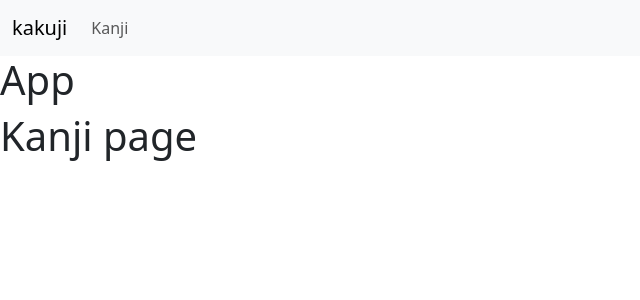
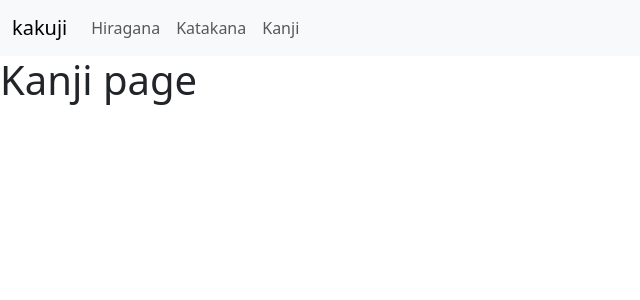
Before and after one commit to dyikwong/kakuji, a React (Vite) app: page /kanji in a window 1280 px wide. Shown: the top 300 px of the page, without its empty margins (0-640 px from the left). Built offline with nearby package versions, Linux system fonts and the light colour scheme.

Commit message:
add hiragana/katakana routing and placeholder pages

```diff
--- a/src/App.jsx
+++ b/src/App.jsx
@@ -2,16 +2,19 @@ import { useState } from 'react'
 import { Route, Routes } from 'react-router-dom';
 import Navbar from './components/Navbar';
 import Kanji from './Kanji';
+import Hiragana from './Hiragana';
+import Katakana from './Katakana';
 
-// import { Route, Routes } from 'react-router-dom';
+
 function App() {
 
   return (
     <div className="App">
       <Navbar />
-      <h1>App</h1>
       <Routes>
         <Route path="/kanji" element={<Kanji />} />
+        <Route path="/hiragana" element={<Hiragana />} />
+        <Route path="/katakana" element={<Katakana />} />
 
       </Routes>
     </div>
--- /dev/null
+++ b/src/Hiragana.jsx
@@ -0,0 +1,13 @@
+import React from 'react'
+import Navbar from './components/Navbar'
+
+function Hiragana() {
+
+	return (
+		<>
+			<h1>Hiragana page</h1>
+		</>
+	);
+}
+
+export default Hiragana;
--- /dev/null
+++ b/src/Katakana.jsx
@@ -0,0 +1,13 @@
+import React from 'react'
+import Navbar from './components/Navbar'
+
+function Katakana() {
+
+	return (
+		<>
+			<h1>Katakana page</h1>
+		</>
+	);
+}
+
+export default Katakana;
--- a/src/components/Navbar.jsx
+++ b/src/components/Navbar.jsx
@@ -12,6 +12,12 @@ function Navbar() {
 				<div className="collapse navbar-collapse" id="navbarNav">
 					<ul className="navbar-nav">
 						<li className="nav-item">
+							<Link to="/hiragana" className="nav-link">Hiragana</Link>
+						</li>
+						<li className="nav-item">
+							<Link to="/katakana" className="nav-link">Katakana</Link>
+						</li>
+						<li className="nav-item">
 							<Link to="/kanji" className="nav-link">Kanji</Link>
 						</li>
 					</ul>
```
